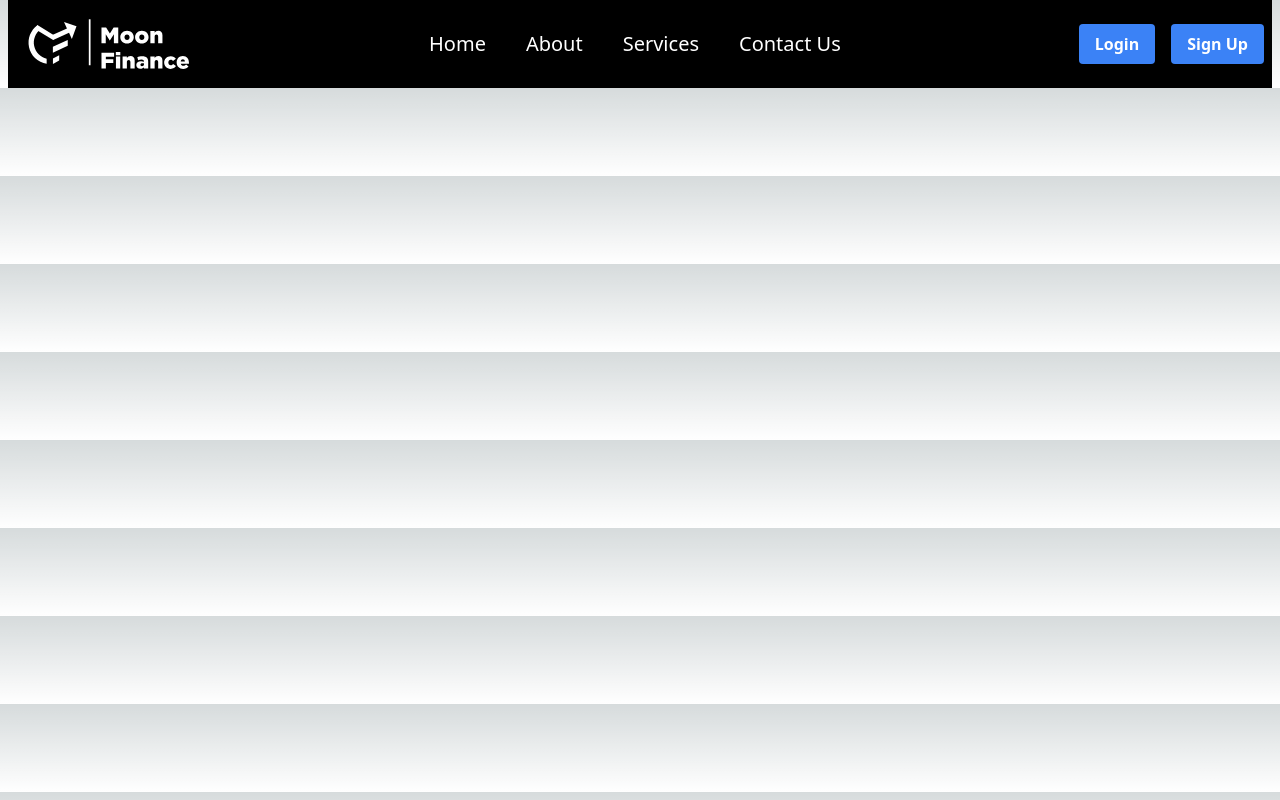
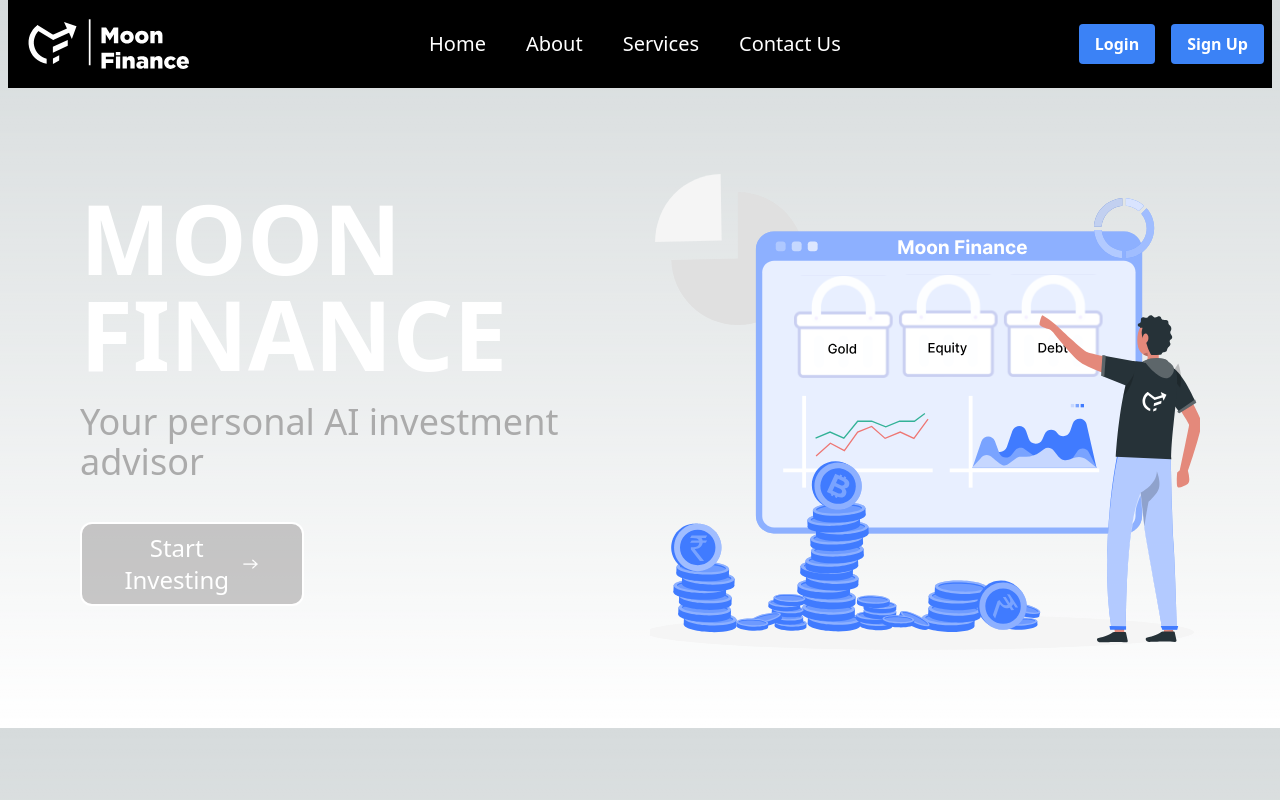
Before and after one commit to SoumilB7/MoonFinance, a Next.js app: page / in a window 1280 px wide. Built offline with nearby package versions, Linux system fonts and the light colour scheme.

Commit message:
Added Basic start for home page

```diff
--- /dev/null
+++ b/components/Home/home.jsx
@@ -0,0 +1,25 @@
+import React from 'react'
+import Image from 'next/image'
+import HomeImg from '../../public/home/mainvec.svg'
+import ArrowImg from '../../public/home/arrow.png'
+
+const Home = () => {
+  return (
+    <div className='px-20 flex flex-row min-h-[80vh] justify-center items-center'>
+      <div className='flex flex-col text-white w-1/2'>
+        <h1 className='text-8xl font-gotham font-bold'>MOON FINANCE</h1>
+        <h4 className='text-4xl my-5 text-[#ABABAB]'>Your personal AI investment advisor</h4>
+        <button className='flex items-center flex-row px-10 py-2 border-2 border-white w-[40%] text-2xl my-5 rounded-xl bg-[#8d8b8b76]'>
+          Start Investing
+          <span className='m-1 ml-3'>
+            <Image src={ArrowImg} width={22} height={22} alt='Arrow'/>
+          </span>
+        </button></div>
+      <div className='w-1/2 flex justify-end'>
+        <Image src={HomeImg} width={550} height={550} alt='Home'/>
+      </div>
+    </div>
+  )
+}
+
+export default Home
--- a/pages/index.js
+++ b/pages/index.js
@@ -1,11 +1,13 @@
 import Navbar from '@/components/Navbar'
 import React from 'react'
 import '../app/globals.css'
+import Home from '@/components/Home/home'
 
 const index = () => {
   return (
     <div>
       <Navbar/>
+      <Home/>
     </div>
   )
 }
```
Also changed, not shown: public/home/arrow.png (added), public/home/mainvec.svg (added).
